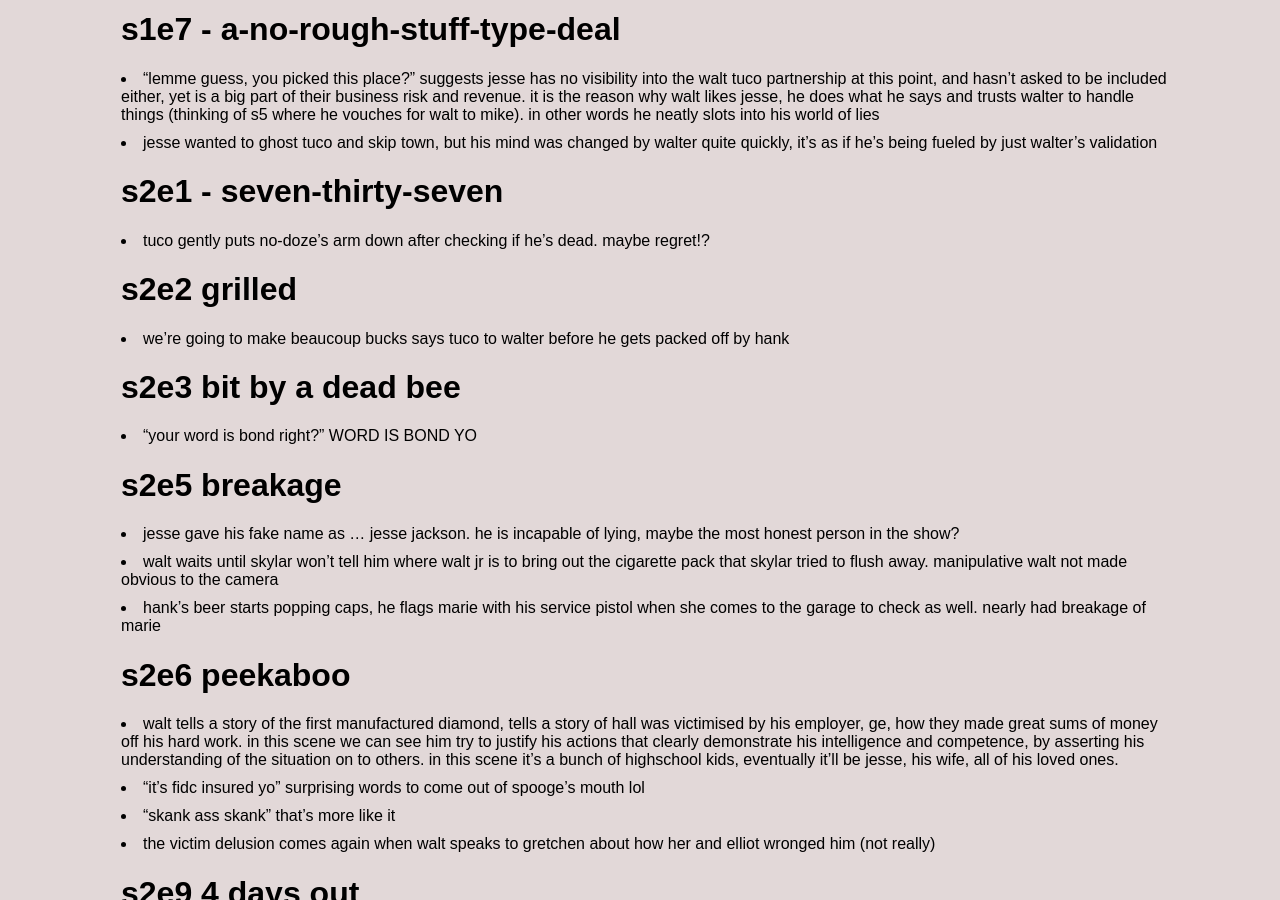
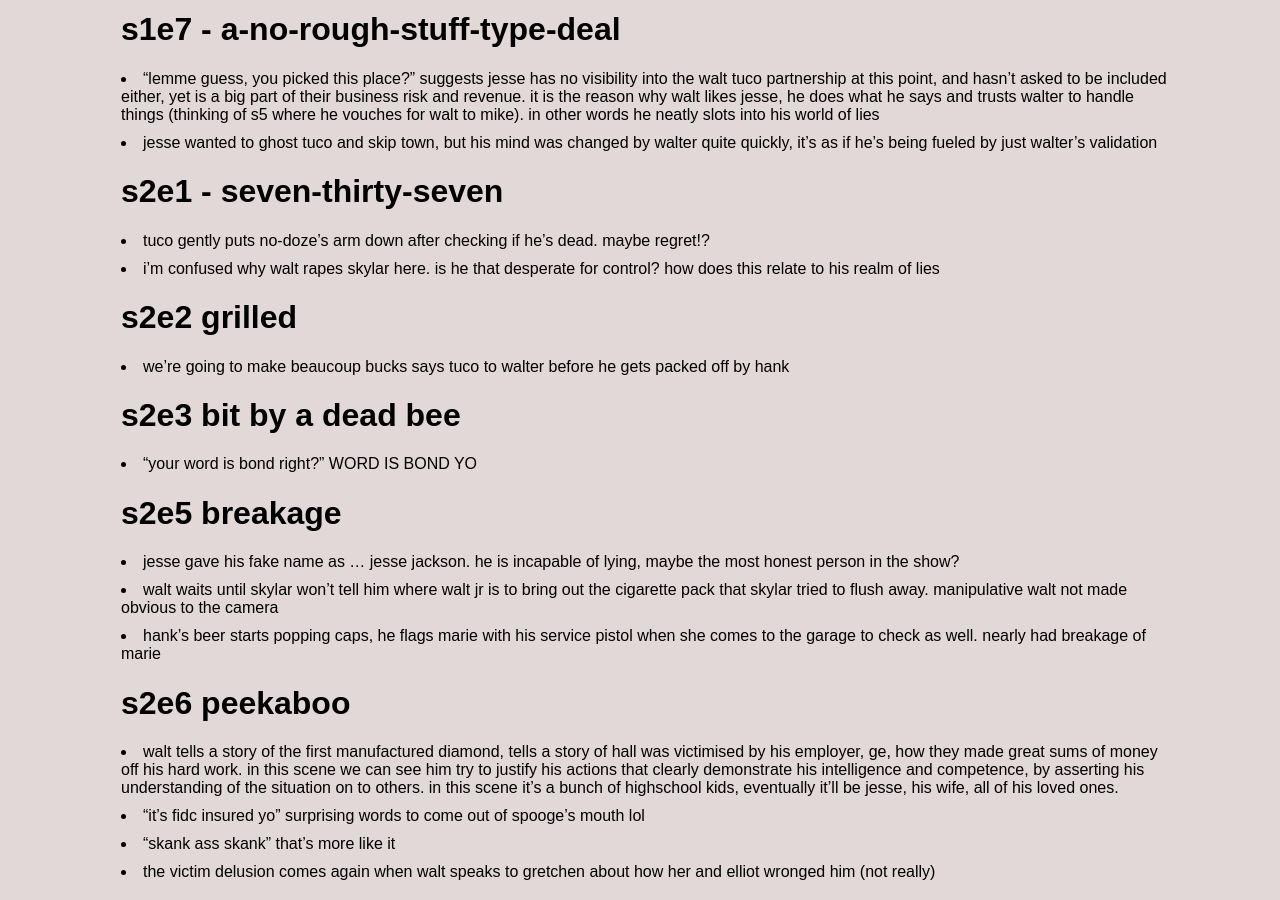
Before and after one commit to jsbaasi/jsbaasi.github.io, a Jekyll site: the page built from _posts/2026-06-08-breaking-bad-episodes.md, in a window 1280 px wide and 900 px high, scrolled down 1039 px. Built offline with Jekyll 4.4.1, drawn with Linux system fonts in a browser that asks for light colours.

Commit message:
vault backup: 2026-07-06 23:29:45

```diff
--- a/_posts/2026-06-08-breaking-bad-episodes.md
+++ b/_posts/2026-06-08-breaking-bad-episodes.md
@@ -25,6 +25,7 @@ permalink: /breaking-bad/
 - jesse wanted to ghost tuco and skip town, but his mind was changed by walter quite quickly, it's as if he's being fueled by just walter's validation
 # s2e1 - seven-thirty-seven
 - tuco gently puts no-doze's arm down after checking if he's dead. maybe regret!?
+- i'm confused why walt rapes skylar here. is he that desperate for control? how does this relate to his realm of lies
 # s2e2 grilled
 - we're going to make beaucoup bucks says tuco to walter before he gets packed off by hank
 # s2e3 bit by a dead bee
```
